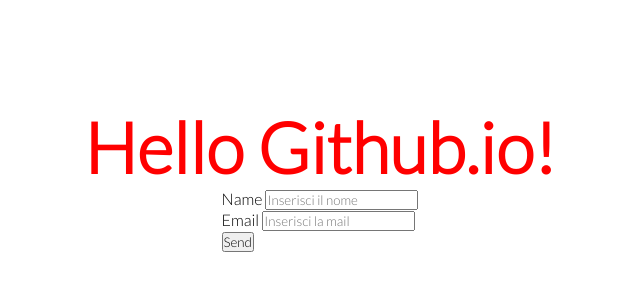
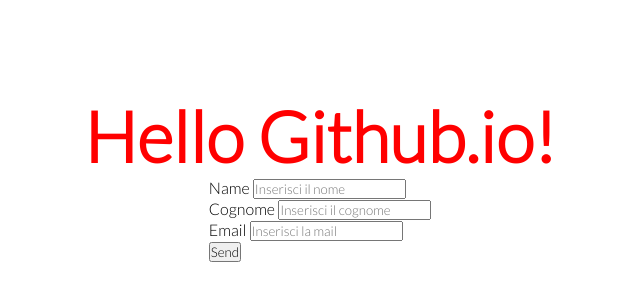
Before and after one commit to booleancareers/booleancareers.github.io, a plain HTML site: page index.html in a window 1280 px wide. Shown: the part 222-522 px from the top of the page, without its empty margins (320-960 px from the left). Drawn offline with nearby package versions, Linux system fonts and the light colour scheme.

Commit message:
added lastname to the form

```diff
--- a/index.html
+++ b/index.html
@@ -17,6 +17,9 @@
               <label>Name <input placeholder="Inserisci il nome" type="text" name="name" /></label>
             </p>
             <p>
+                <label>Cognome <input placeholder="Inserisci il cognome" type="text" name="lastname" /></label>
+            </p>
+            <p>
               <label>Email <input placeholder="Inserisci la mail" type="email" name="email" /></label>
             </p>
             <p>
```
